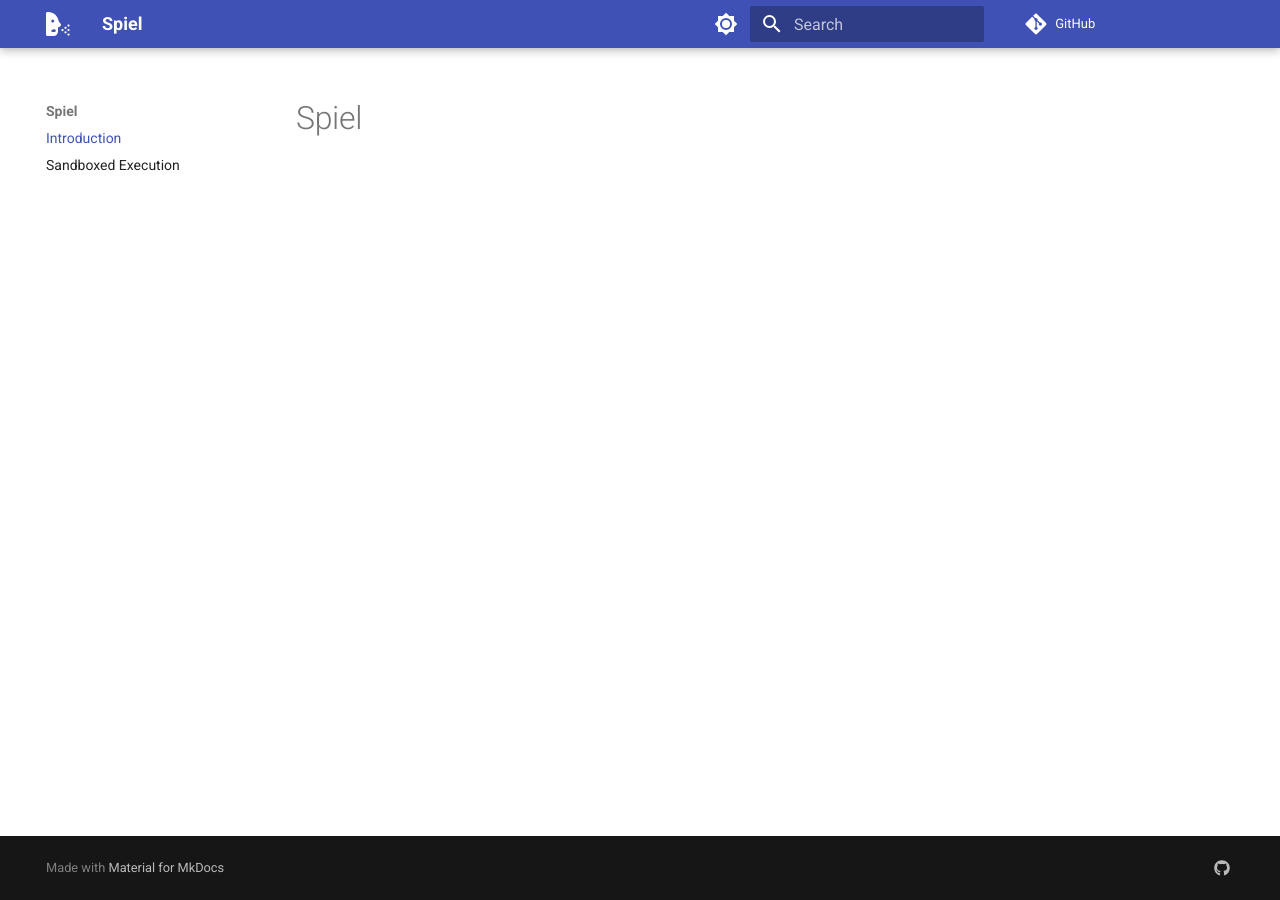
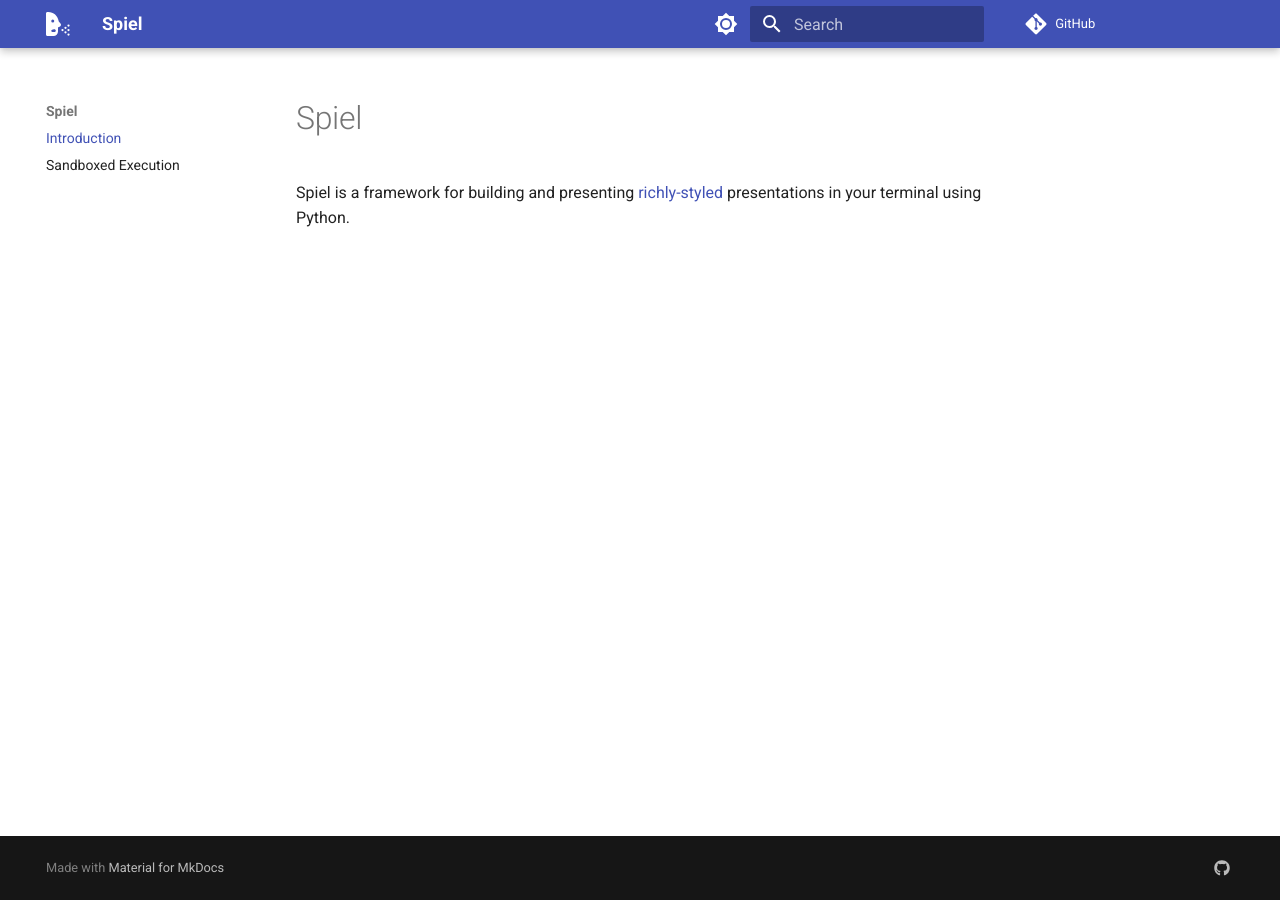
Before and after one commit to JoshKarpel/spiel, an MkDocs documentation site: the page built from docs/index.md, in a window 1280 px wide. Built offline with MkDocs 1.6.1 and Material for MkDocs 9.7.7, drawn with Linux system fonts in a browser that asks for light colours; comment, search, counter and statistics services are not loaded.

```diff
--- a/docs/index.md
+++ b/docs/index.md
@@ -1 +1,3 @@
 # Spiel
+
+Spiel is a framework for building and presenting [richly-styled](https://github.com/Textualize/rich) presentations in your terminal using Python.
```
Also changed, not shown: README.md (+2 -2 lines), 1 other file.
